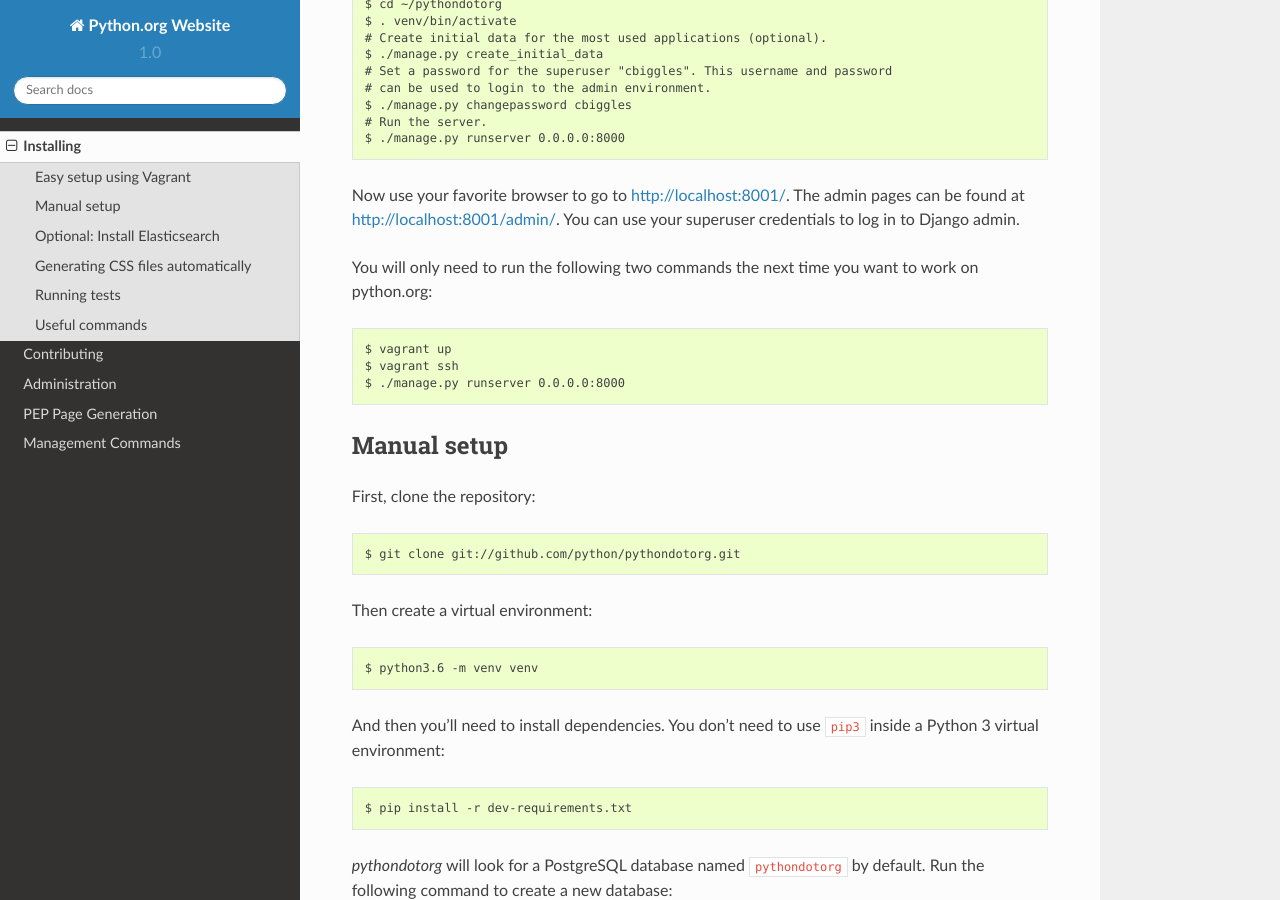
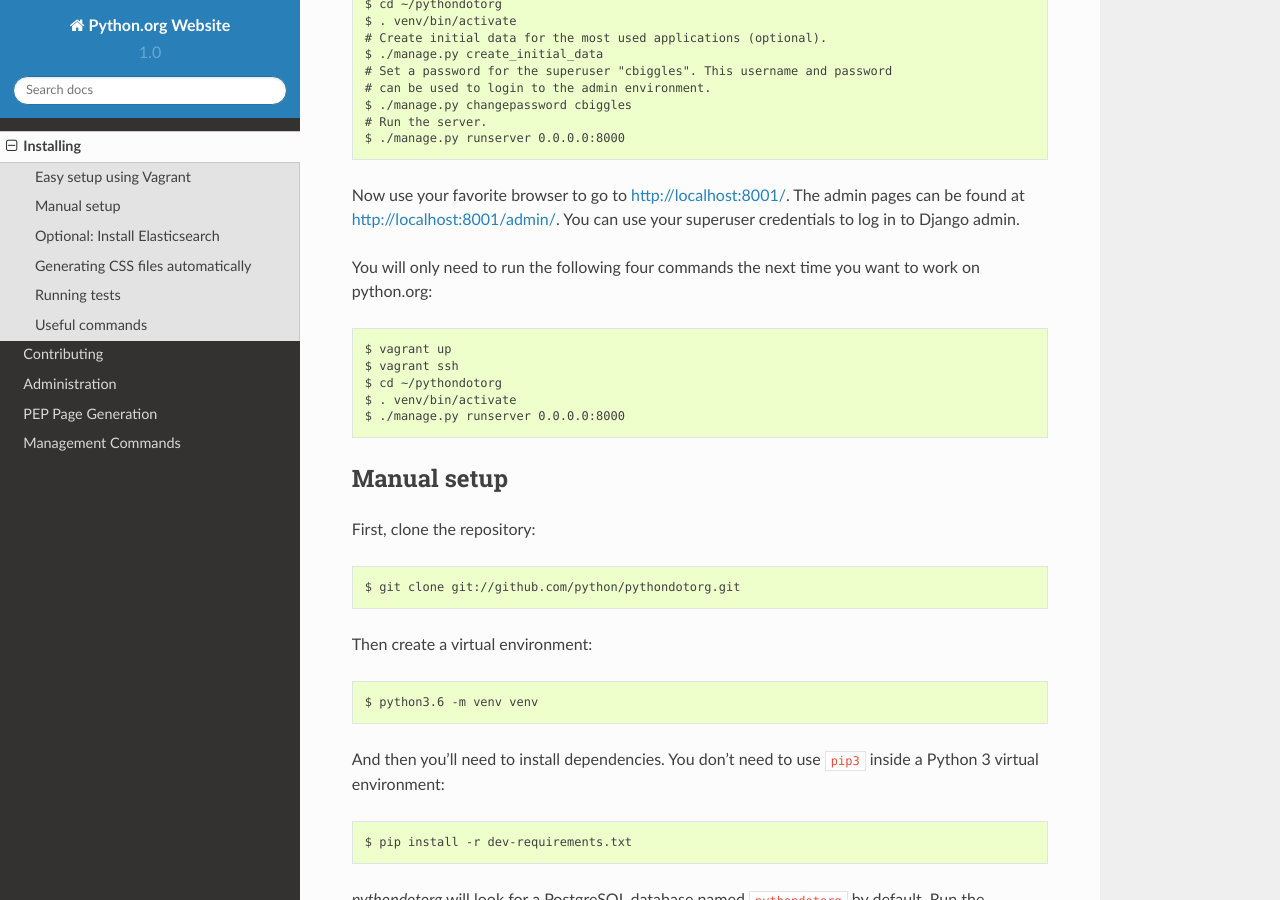
Before and after one commit to python/pythondotorg, a Sphinx documentation site: the page built from docs/source/install.rst, in a window 1280 px wide and 900 px high, scrolled down 662 px. Built offline with Sphinx 7.4.7 and the Read the Docs theme 2.0.0, drawn with Linux system fonts in a browser that asks for light colours.

Commit message:
Add two more commands.

```diff
--- a/docs/source/install.rst
+++ b/docs/source/install.rst
@@ -41,11 +41,13 @@
 can be found at http://localhost:8001/admin/. You can use your superuser
 credentials to log in to Django admin.
 
-You will only need to run the following two commands the next time you want to
+You will only need to run the following four commands the next time you want to
 work on python.org::
 
     $ vagrant up
     $ vagrant ssh
+    $ cd ~/pythondotorg
+    $ . venv/bin/activate
     $ ./manage.py runserver 0.0.0.0:8000
 
 .. _Vagrant: https://www.vagrantup.com/downloads.html
```
